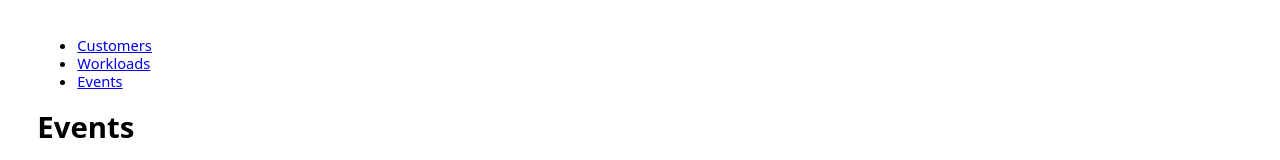
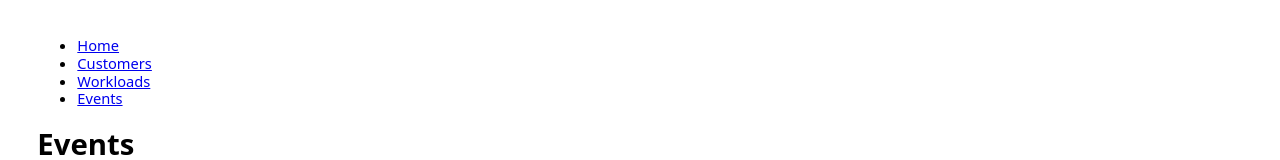
Before and after one commit to jmakeig/pipeline, a SvelteKit app: page /events in a window 1280 px wide. Shown: the top 160 px of the page. Built offline with nearby package versions, Linux system fonts and the light colour scheme; no server answers; the database is empty.

Commit message:
Adds Home to global nav

```diff
--- a/src/routes/+layout.svelte
+++ b/src/routes/+layout.svelte
@@ -6,6 +6,7 @@
 
 <nav>
 	<ul>
+		<li><a href="/">Home</a></li>
 		<li><a href="/customers">Customers</a></li>
 		<li><a href="/workloads">Workloads</a></li>
 		<li><a href="/events">Events</a></li>
```
